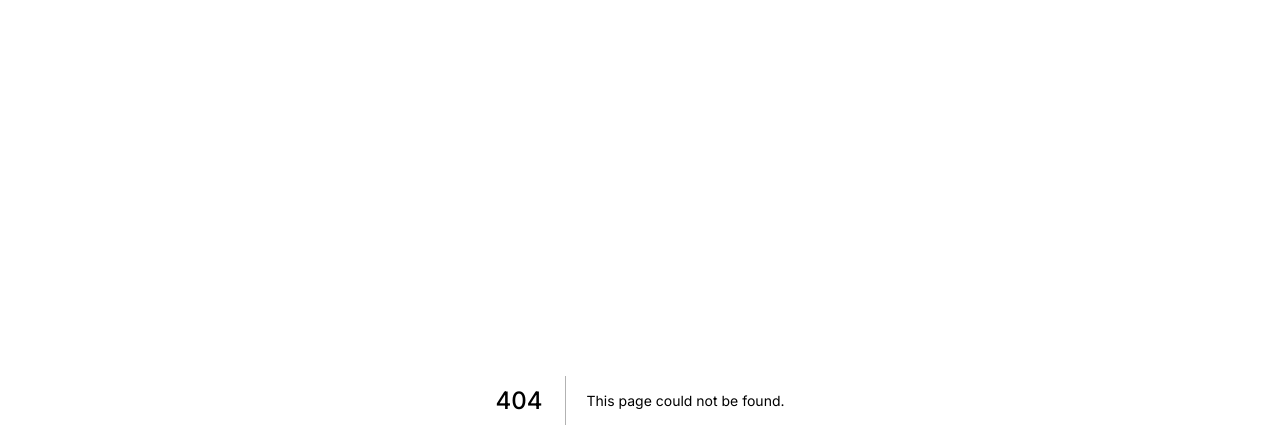
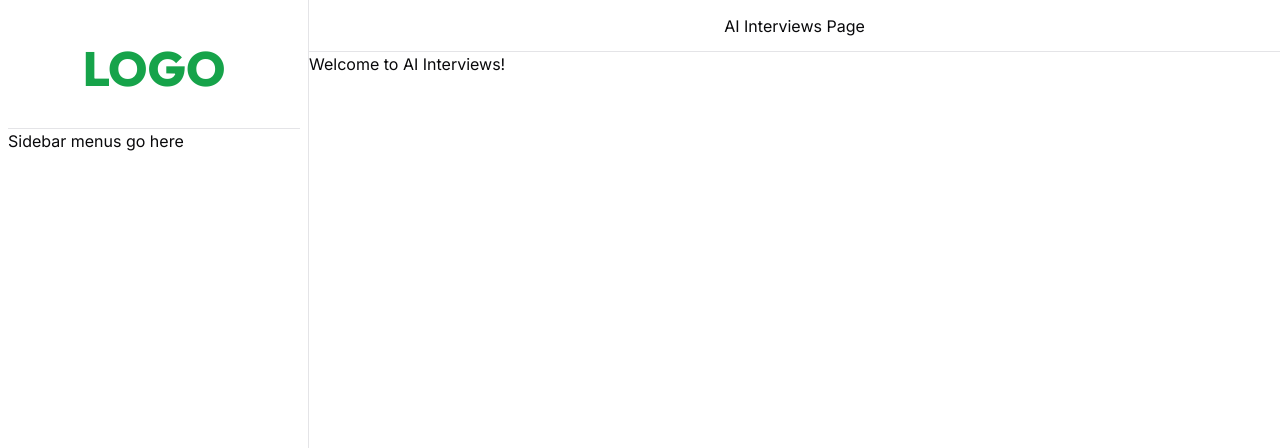
Before and after one commit to masadamsahid/nextjs-jobtracker-app, a Next.js app: page /dashboard/ai-interviews in a window 1280 px wide. Before the commit this address had no page. Shown: the top 448 px of the page. Built offline with nearby package versions, Linux system fonts and the light colour scheme.

Commit message:
init ai-interviews page

```diff
--- /dev/null
+++ b/src/app/dashboard/ai-interviews/page.tsx
@@ -0,0 +1,22 @@
+// app/ai-interviews/page.tsx
+'use client'; // Pastikan komponen ini adalah Client Component karena menggunakan hooks
+
+import { useEffect } from 'react';
+import { usePageTitle } from '../../dashboard/layout'; // Sesuaikan path jika berbeda
+
+const AiInterviewsPage = () => {
+  const { setPageTitle } = usePageTitle();
+
+  useEffect(() => {
+    setPageTitle("AI Interviews Page");
+  }, [setPageTitle]);
+
+  return (
+    <div>
+      <h1>Welcome to AI Interviews!</h1>
+      {/* Konten spesifik untuk halaman AI Interviews */}
+    </div>
+  );
+};
+
+export default AiInterviewsPage;
--- a/src/app/dashboard/layout.tsx
+++ b/src/app/dashboard/layout.tsx
@@ -1,12 +1,33 @@
+'use client';
 import { Separator } from "@/components/ui/separator";
-import { ReactNode } from "react";
+import { ReactNode, createContext, useContext, useState } from "react";
+
+// Buat Context baru
+interface PageTitleContextType {
+  pageTitle: string;
+  setPageTitle: (title: string) => void;
+}
+
+const PageTitleContext = createContext<PageTitleContextType | undefined>(undefined);
+
+// Hook kustom untuk menggunakan context
+export const usePageTitle = () => {
+  const context = useContext(PageTitleContext);
+  if (!context) {
+    throw new Error('usePageTitle must be used within a PageTitleProvider');
+  }
+  return context;
+};
 
 type Props = {
   children: ReactNode;
 }
 
 const DashboardLayout = ({ children }: Props) => {
+  const [pageTitle, setPageTitle] = useState("Page Title"); // Judul default
+
   return (
+    <PageTitleContext.Provider value={{ pageTitle, setPageTitle }}>
       <div className="min-h-screen flex mx-auto">
         {/* Sidebar */}
         <div className="w-[309px] border-r border-border p-2">
@@ -23,7 +44,7 @@ const DashboardLayout = ({ children }: Props) => {
         <div className="flex-1 flex flex-col">
           {/* Top Bar */}
           <div className="border-b border-border p-2 flex justify-center items-center h-[52px]">
-          <p>[Page Title]</p>
+            <p>{pageTitle}</p> {/* Menggunakan judul dari state */}
           </div>
 
           {/* Content wrapper */}
@@ -33,7 +54,8 @@ const DashboardLayout = ({ children }: Props) => {
           </div>
         </div>
       </div>
+    </PageTitleContext.Provider>
   );
 }
 
-export default DashboardLayout
+export default DashboardLayout;
```
Also changed, not shown: 1 other file (tests, documents, lock files or other folders). Lines whose indentation alone changed are shown as unchanged.
